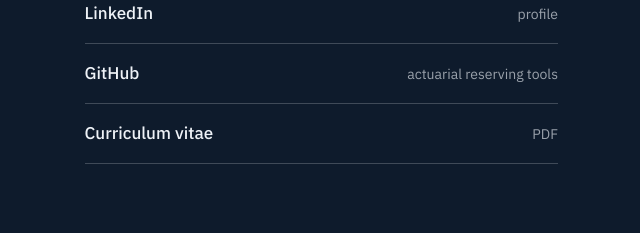
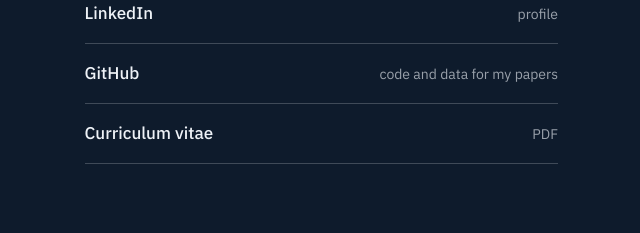
Before and after one commit to ilkeraslan/ilkeraslan.github.io, a plain HTML site: page index.html in a window 1280 px wide. Shown: the part 8397-8630 px from the top of the page, 640-1280 px from the left. Drawn offline with Linux system fonts and the light colour scheme.

Commit message:
Point the GitHub link to all code and data repositories

```diff
--- a/index.html
+++ b/index.html
@@ -724,7 +724,7 @@ footer .wrap{background:linear-gradient(color-mix(in srgb,var(--on-night) 22%,tr
       <li><a href="https://papers.ssrn.com/sol3/cf_dev/AbsByAuth.cfm?per_id=4975975">SSRN <span>working papers</span></a></li>
       <li><a href="https://orcid.org/0000-0001-9241-9420">ORCID <span>0000-0001-9241-9420</span></a></li>
       <li><a href="https://www.linkedin.com/in/drilkeraslan/">LinkedIn <span>profile</span></a></li>
-      <li><a href="https://github.com/ilkeraslan/actuarial-skills">GitHub <span>actuarial reserving tools</span></a></li>
+      <li><a href="https://github.com/ilkeraslan?tab=repositories">GitHub <span>code and data for my papers</span></a></li>
       <li><a href="Ilker_Aslan_CV.pdf">Curriculum vitae <span>PDF</span></a></li>
     </ul>
   </div>
```
